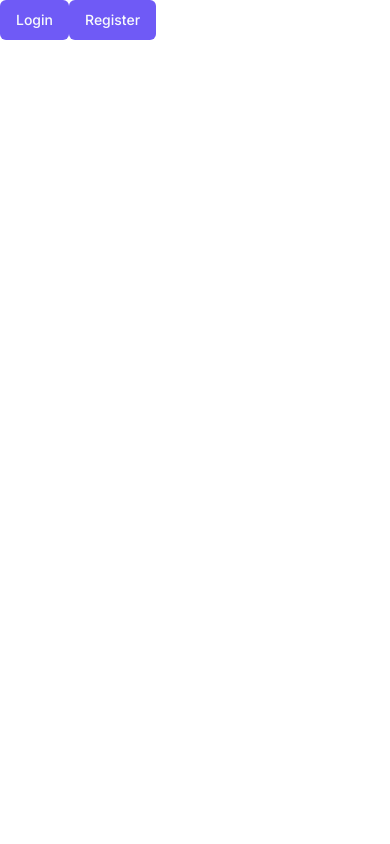
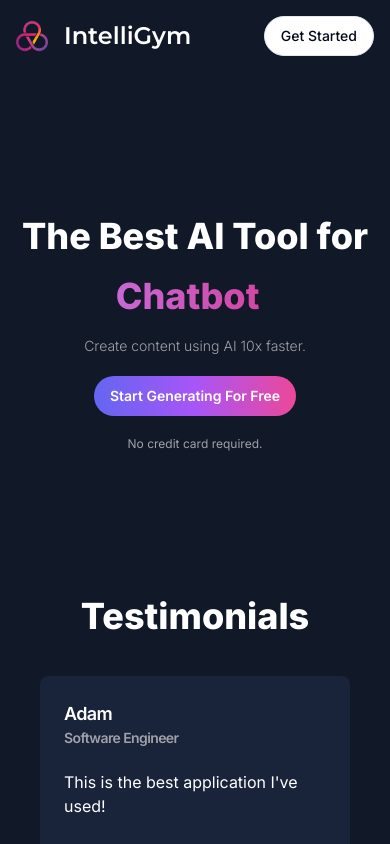
Before and after one commit to adamjgray92/gym-ai-saas, a Next.js app: page / in a window 390 px wide. Built offline with nearby package versions, Linux system fonts and the light colour scheme; no server answers.

Commit message:
feat: landing page

```diff
--- /dev/null
+++ b/app/(landing)/layout.tsx
@@ -0,0 +1,11 @@
+export default function LandingLayout({
+  children,
+}: {
+  children: React.ReactNode;
+}) {
+  return (
+    <main className='h-full bg-[#111827] overflow-auto'>
+      <div className='mx-auto max-w-screen-xl h-full w-full'>{children}</div>
+    </main>
+  );
+}
--- a/app/(landing)/page.tsx
+++ b/app/(landing)/page.tsx
@@ -1,17 +1,13 @@
-import { Button } from '@/components/ui/button';
-import Link from 'next/link';
+import LandingNavbar from '@/components/landing-navbar';
+import LandingHero from '@/components/landing-hero';
+import LandingContent from '@/components/landing-content';
 
 export default function LandingPage() {
   return (
-    <div>
-      <div>
-        <Link href='/sign-in'>
-          <Button>Login</Button>
-        </Link>
-        <Link href='/sign-up'>
-          <Button>Register</Button>
-        </Link>
-      </div>
+    <div className='h-full'>
+      <LandingNavbar />
+      <LandingHero />
+      <LandingContent />
     </div>
   );
 }
--- /dev/null
+++ b/components/landing-content.tsx
@@ -0,0 +1,60 @@
+'use client';
+
+import { Card, CardContent, CardHeader, CardTitle } from './ui/card';
+
+const testimonials = [
+  {
+    name: 'Adam',
+    avatar: 'A',
+    title: 'Software Engineer',
+    description: "This is the best application I've used!",
+  },
+  {
+    name: 'Adam',
+    avatar: 'A',
+    title: 'Software Engineer',
+    description: "This is the best application I've used!",
+  },
+  {
+    name: 'Adam',
+    avatar: 'A',
+    title: 'Software Engineer',
+    description: "This is the best application I've used!",
+  },
+  {
+    name: 'Adam',
+    avatar: 'A',
+    title: 'Software Engineer',
+    description: "This is the best application I've used!",
+  },
+];
+
+export default function LandingContent() {
+  return (
+    <div className='px-10 pb-20'>
+      <h2 className='text-center text-4xl text-white font-extrabold mb-10'>
+        Testimonials
+      </h2>
+      <div className='grid grid-cols-1 sm:grid-cols-2 md:grid-cols-3 lg:grid-cols-4 gap-4'>
+        {testimonials.map((item) => (
+          <Card
+            key={item.description}
+            className='bg-[#192339] border-none text-white'
+          >
+            <CardHeader>
+              <CardTitle className='flex items-center gap-x-2'>
+                <div>
+                  <p className='text-lg'>{item.name}</p>
+                  <p className='text-zinc-400 text-sm'>{item.title}</p>
+                </div>
+              </CardTitle>
+              <CardContent className='pt-4 px-0'>
+                {item.description}
+              </CardContent>
+            </CardHeader>
+          </Card>
+        ))}
+      </div>
+    </div>
+  );
+}
--- /dev/null
+++ b/components/landing-hero.tsx
@@ -0,0 +1,40 @@
+'use client';
+
+import Link from 'next/link';
+import TypeWriterComponent from 'typewriter-effect';
+import { useAuth } from '@clerk/nextjs';
+
+import { Button } from '@/components/ui/button';
+
+export default function LandingHero() {
+  const { isSignedIn } = useAuth();
+
+  return (
+    <div className='text-white font-bold py-36 text-center space-y-5'>
+      <div className='text-4xl sm:text-5xl md:text-6xl lg:text-7xl space-y-5 font-extrabold'>
+        <h1>The Best AI Tool for</h1>
+        <div className='text-transparent bg-clip-text bg-gradient-to-r from-purple-400 to-pink-600'>
+          <TypeWriterComponent
+            options={{ strings: ['Chatbot.'], autoStart: true, loop: true }}
+          />
+        </div>
+      </div>
+      <div className='text-sm md:text-xl font-light text-zinc-400'>
+        Create content using AI 10x faster.
+      </div>
+      <div>
+        <Link href={isSignedIn ? '/dashboard' : '/sign-up'}>
+          <Button
+            variant='premium'
+            className='md:text-lg p-4 md:p-6 rounded-full font-semibold'
+          >
+            Start Generating For Free
+          </Button>
+        </Link>
+      </div>
+      <div className='text-zinc-400 text-xs md:text-sm font-normal'>
+        No credit card required.
+      </div>
+    </div>
+  );
+}
--- /dev/null
+++ b/components/landing-navbar.tsx
@@ -0,0 +1,38 @@
+'use client';
+
+import { Montserrat } from 'next/font/google';
+import Image from 'next/image';
+import Link from 'next/link';
+import { useAuth } from '@clerk/nextjs';
+
+import { cn } from '@/lib/utils';
+import { Button } from '@/components/ui/button';
+
+const font = Montserrat({
+  weight: '600',
+  subsets: ['latin'],
+});
+
+export default function LandingNavbar() {
+  const { isSignedIn } = useAuth();
+
+  return (
+    <nav className='p-4 bg-transparent flex items-center justify-between'>
+      <Link href='/' className='flex items-center'>
+        <div className='relative h-8 w-8 mr-4'>
+          <Image fill alt='logo' src='/logo.png' />
+        </div>
+        <h1 className={cn('text-2xl font-bold text-white', font.className)}>
+          IntelliGym
+        </h1>
+      </Link>
+      <div className='flex items-center gap-x-2'>
+        <Link href={isSignedIn ? '/dashboard' : '/sign-up'}>
+          <Button variant='outline' className='rounded-full'>
+            Get Started
+          </Button>
+        </Link>
+      </div>
+    </nav>
+  );
+}
--- a/package.json
+++ b/package.json
@@ -39,6 +39,7 @@
     "tailwindcss": "3.3.3",
     "tailwindcss-animate": "^1.0.6",
     "typescript": "5.1.6",
+    "typewriter-effect": "^2.20.1",
     "zod": "^3.21.4",
     "zustand": "^4.3.9"
   },
```
Also changed, not shown: 1 other file (tests, documents, lock files or other folders).
